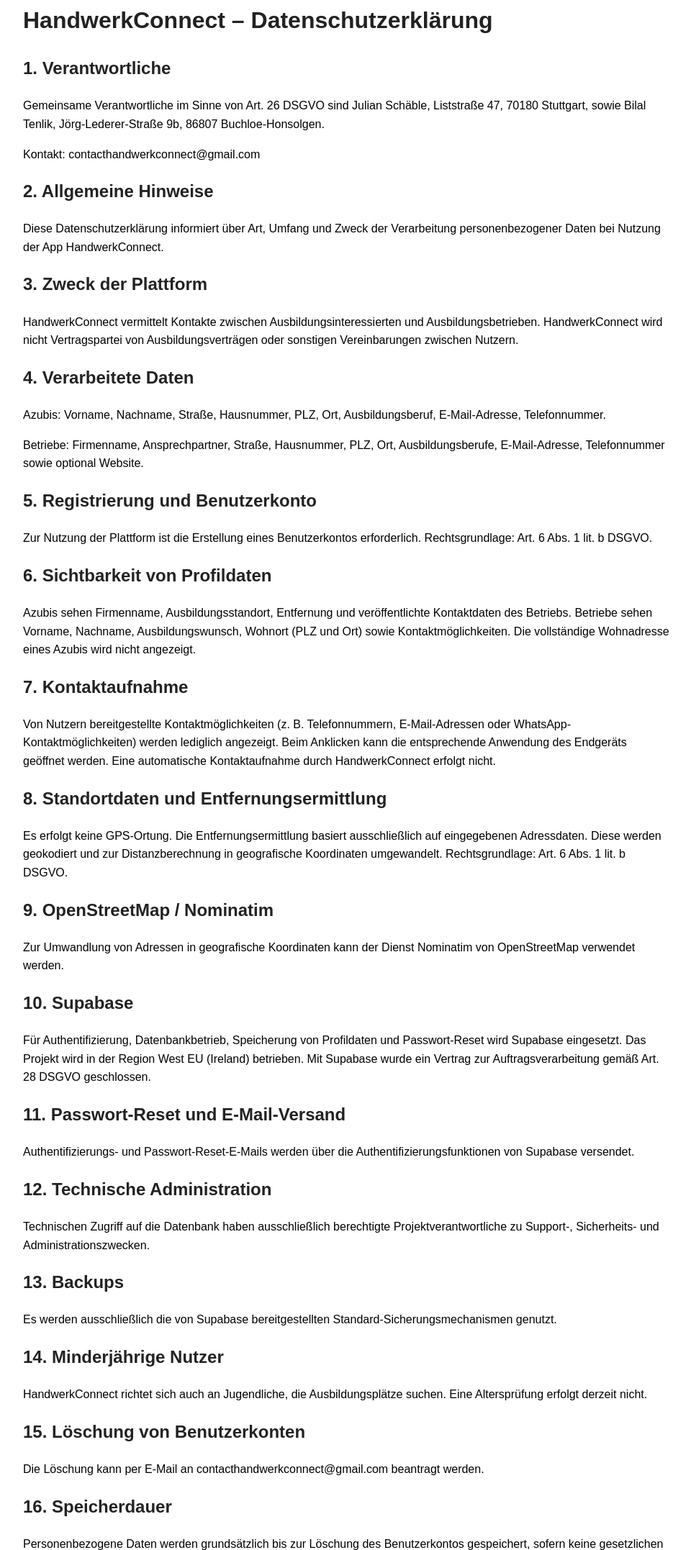
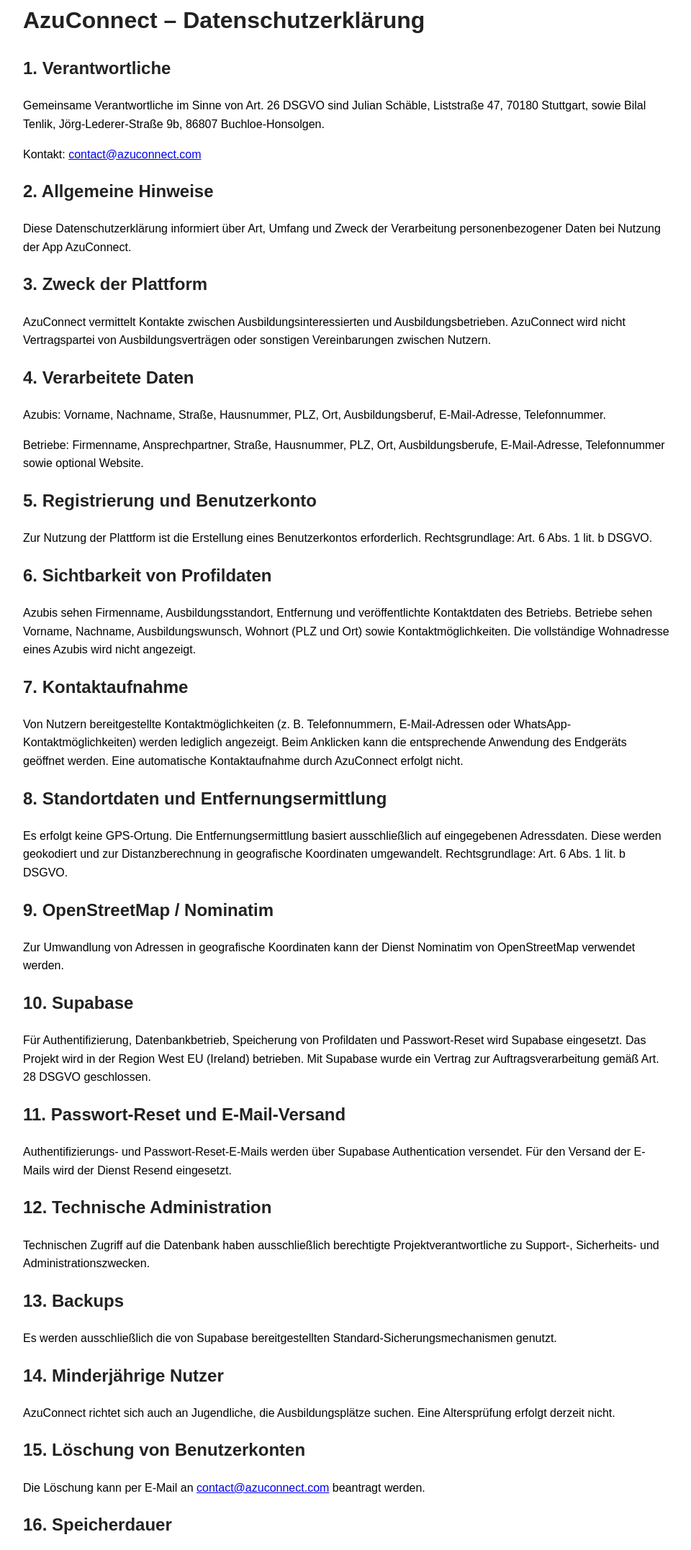
Before and after one commit to jules7988/azuconnect-support, a plain HTML site: page privacy.html in a window 1280 px wide. Shown: the part 78-2232 px from the top of the page at 72% size, without its empty margins (158-1118 px from the left). Drawn offline with Linux system fonts and the light colour scheme.

Commit message:
Update privacy.html

```diff
--- a/privacy.html
+++ b/privacy.html
@@ -1,10 +1,10 @@
 <!DOCTYPE html>
-
 <html lang="de">
 <head>
 <meta charset="UTF-8">
 <meta name="viewport" content="width=device-width, initial-scale=1.0">
-<title>HandwerkConnect Datenschutzerklärung</title>
+<title>AzuConnect Datenschutzerklärung</title>
+
 <style>
 body {
   max-width: 900px;
@@ -13,14 +13,15 @@ body {
   font-family: Arial, sans-serif;
   line-height: 1.6;
 }
-h1,h2 {
+h1, h2 {
   color: #222;
 }
 </style>
+
 </head>
 <body>
 
-<h1>HandwerkConnect – Datenschutzerklärung</h1>
+<h1>AzuConnect – Datenschutzerklärung</h1>
 
 <h2>1. Verantwortliche</h2>
 <p>
@@ -28,35 +29,40 @@ Gemeinsame Verantwortliche im Sinne von Art. 26 DSGVO sind
 Julian Schäble, Liststraße 47, 70180 Stuttgart,
 sowie Bilal Tenlik, Jörg-Lederer-Straße 9b, 86807 Buchloe-Honsolgen.
 </p>
+
 <p>
-Kontakt: contacthandwerkconnect@gmail.com
+Kontakt: <a href="mailto:contact@azuconnect.com">contact@azuconnect.com</a>
 </p>
 
 <h2>2. Allgemeine Hinweise</h2>
 <p>
-Diese Datenschutzerklärung informiert über Art, Umfang und Zweck der Verarbeitung personenbezogener Daten bei Nutzung der App HandwerkConnect.
+Diese Datenschutzerklärung informiert über Art, Umfang und Zweck der Verarbeitung personenbezogener Daten bei Nutzung der App AzuConnect.
 </p>
 
 <h2>3. Zweck der Plattform</h2>
 <p>
-HandwerkConnect vermittelt Kontakte zwischen Ausbildungsinteressierten und Ausbildungsbetrieben. HandwerkConnect wird nicht Vertragspartei von Ausbildungsverträgen oder sonstigen Vereinbarungen zwischen Nutzern.
+AzuConnect vermittelt Kontakte zwischen Ausbildungsinteressierten und Ausbildungsbetrieben. AzuConnect wird nicht Vertragspartei von Ausbildungsverträgen oder sonstigen Vereinbarungen zwischen Nutzern.
 </p>
 
 <h2>4. Verarbeitete Daten</h2>
+
 <p>
 Azubis: Vorname, Nachname, Straße, Hausnummer, PLZ, Ort, Ausbildungsberuf, E-Mail-Adresse, Telefonnummer.
 </p>
+
 <p>
 Betriebe: Firmenname, Ansprechpartner, Straße, Hausnummer, PLZ, Ort, Ausbildungsberufe, E-Mail-Adresse, Telefonnummer sowie optional Website.
 </p>
 
 <h2>5. Registrierung und Benutzerkonto</h2>
+
 <p>
 Zur Nutzung der Plattform ist die Erstellung eines Benutzerkontos erforderlich.
 Rechtsgrundlage: Art. 6 Abs. 1 lit. b DSGVO.
 </p>
 
 <h2>6. Sichtbarkeit von Profildaten</h2>
+
 <p>
 Azubis sehen Firmenname, Ausbildungsstandort, Entfernung und veröffentlichte Kontaktdaten des Betriebs.
 Betriebe sehen Vorname, Nachname, Ausbildungswunsch, Wohnort (PLZ und Ort) sowie Kontaktmöglichkeiten.
@@ -64,13 +70,15 @@ Die vollständige Wohnadresse eines Azubis wird nicht angezeigt.
 </p>
 
 <h2>7. Kontaktaufnahme</h2>
+
 <p>
 Von Nutzern bereitgestellte Kontaktmöglichkeiten (z. B. Telefonnummern, E-Mail-Adressen oder WhatsApp-Kontaktmöglichkeiten) werden lediglich angezeigt.
 Beim Anklicken kann die entsprechende Anwendung des Endgeräts geöffnet werden.
-Eine automatische Kontaktaufnahme durch HandwerkConnect erfolgt nicht.
+Eine automatische Kontaktaufnahme durch AzuConnect erfolgt nicht.
 </p>
 
 <h2>8. Standortdaten und Entfernungsermittlung</h2>
+
 <p>
 Es erfolgt keine GPS-Ortung.
 Die Entfernungsermittlung basiert ausschließlich auf eingegebenen Adressdaten.
@@ -79,11 +87,13 @@ Rechtsgrundlage: Art. 6 Abs. 1 lit. b DSGVO.
 </p>
 
 <h2>9. OpenStreetMap / Nominatim</h2>
+
 <p>
 Zur Umwandlung von Adressen in geografische Koordinaten kann der Dienst Nominatim von OpenStreetMap verwendet werden.
 </p>
 
 <h2>10. Supabase</h2>
+
 <p>
 Für Authentifizierung, Datenbankbetrieb, Speicherung von Profildaten und Passwort-Reset wird Supabase eingesetzt.
 Das Projekt wird in der Region West EU (Ireland) betrieben.
@@ -91,64 +101,78 @@ Mit Supabase wurde ein Vertrag zur Auftragsverarbeitung gemäß Art. 28 DSGVO ge
 </p>
 
 <h2>11. Passwort-Reset und E-Mail-Versand</h2>
+
 <p>
-Authentifizierungs- und Passwort-Reset-E-Mails werden über die Authentifizierungsfunktionen von Supabase versendet.
+Authentifizierungs- und Passwort-Reset-E-Mails werden über Supabase Authentication versendet. Für den Versand der E-Mails wird der Dienst Resend eingesetzt.
 </p>
 
 <h2>12. Technische Administration</h2>
+
 <p>
 Technischen Zugriff auf die Datenbank haben ausschließlich berechtigte Projektverantwortliche zu Support-, Sicherheits- und Administrationszwecken.
 </p>
 
 <h2>13. Backups</h2>
+
 <p>
 Es werden ausschließlich die von Supabase bereitgestellten Standard-Sicherungsmechanismen genutzt.
 </p>
 
 <h2>14. Minderjährige Nutzer</h2>
+
 <p>
-HandwerkConnect richtet sich auch an Jugendliche, die Ausbildungsplätze suchen.
+AzuConnect richtet sich auch an Jugendliche, die Ausbildungsplätze suchen.
 Eine Altersprüfung erfolgt derzeit nicht.
 </p>
 
 <h2>15. Löschung von Benutzerkonten</h2>
+
 <p>
-Die Löschung kann per E-Mail an contacthandwerkconnect@gmail.com beantragt werden.
+Die Löschung kann per E-Mail an
+<a href="mailto:contact@azuconnect.com">contact@azuconnect.com</a>
+beantragt werden.
 </p>
 
 <h2>16. Speicherdauer</h2>
+
 <p>
 Personenbezogene Daten werden grundsätzlich bis zur Löschung des Benutzerkontos gespeichert, sofern keine gesetzlichen Aufbewahrungspflichten entgegenstehen.
 </p>
 
 <h2>17. Empfänger personenbezogener Daten</h2>
+
 <p>
 Empfänger können Supabase, OpenStreetMap/Nominatim sowie andere Nutzer der Plattform im Rahmen der Vermittlungsfunktion sein.
 </p>
 
 <h2>18. Datenübermittlung in Drittländer</h2>
+
 <p>
 Die primäre Datenverarbeitung erfolgt innerhalb der Europäischen Union.
 </p>
 
 <h2>19. Datensicherheit</h2>
+
 <p>
 Es werden angemessene technische und organisatorische Maßnahmen eingesetzt, um personenbezogene Daten vor Verlust, Missbrauch und unberechtigtem Zugriff zu schützen.
 </p>
 
 <h2>20. Rechte der betroffenen Personen</h2>
+
 <p>
 Betroffene haben insbesondere das Recht auf Auskunft, Berichtigung, Löschung, Einschränkung der Verarbeitung, Datenübertragbarkeit und Widerspruch.
 </p>
 
 <h2>21. Beschwerderecht</h2>
+
 <p>
 Es besteht das Recht auf Beschwerde beim Landesbeauftragten für den Datenschutz und die Informationsfreiheit Baden-Württemberg.
 </p>
 
 <h2>22. Änderungen dieser Datenschutzerklärung</h2>
+
 <p>
-HandwerkConnect behält sich vor, diese Datenschutzerklärung bei rechtlichen, technischen oder organisatorischen Änderungen anzupassen.
+AzuConnect behält sich vor, diese Datenschutzerklärung bei rechtlichen, technischen oder organisatorischen Änderungen anzupassen.
 </p>
 
 </body>
```
